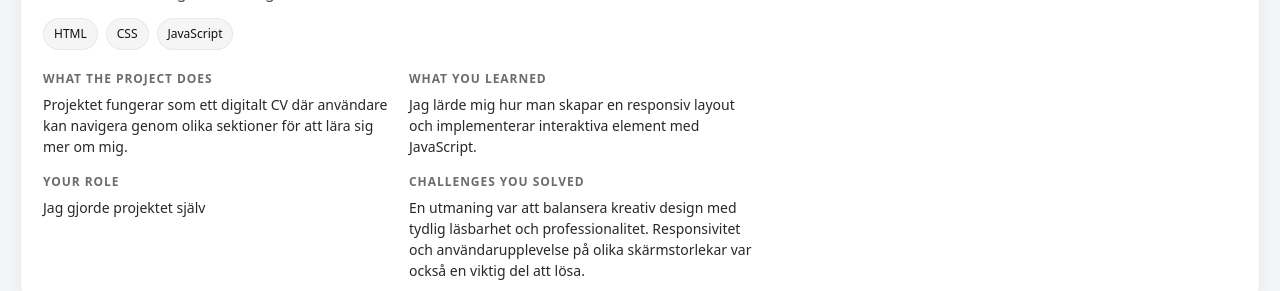
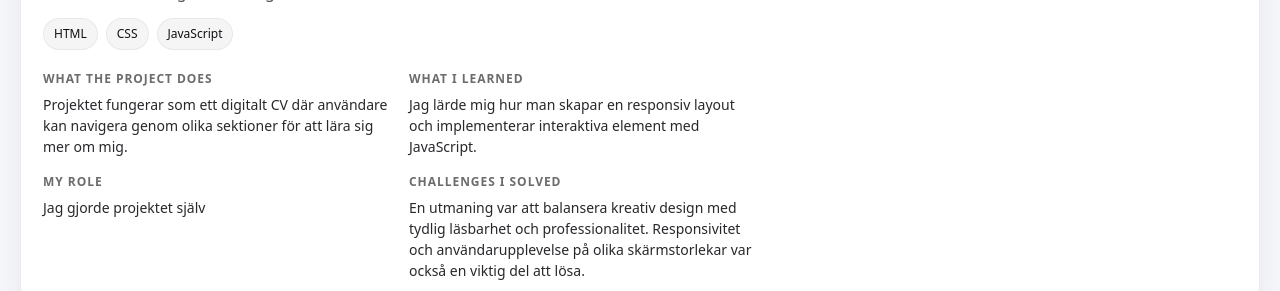
Before and after one commit to unsworthemily/portfolio-react, a React (Vite) app: page /portfolio in a window 1280 px wide. Shown: the part 643-934 px from the top of the page. Built offline with nearby package versions, Linux system fonts and the light colour scheme.

Commit message:
Improve project layout width

```diff
--- a/src/components/ProjectCard.jsx
+++ b/src/components/ProjectCard.jsx
@@ -52,15 +52,15 @@ export default function ProjectCard({
             <p>{whatItDoes}</p>
           </div>
           <div>
-            <h4>What you learned</h4>
+            <h4>What I learned</h4>
             <p>{whatILearned}</p>
           </div>
           <div>
-            <h4>Your role</h4>
+            <h4>My role</h4>
             <p>{role}</p>
           </div>
           <div>
-            <h4>Challenges you solved</h4>
+            <h4>Challenges I solved</h4>
             <p>{challengesSolved}</p>
           </div>
         </div>
```
